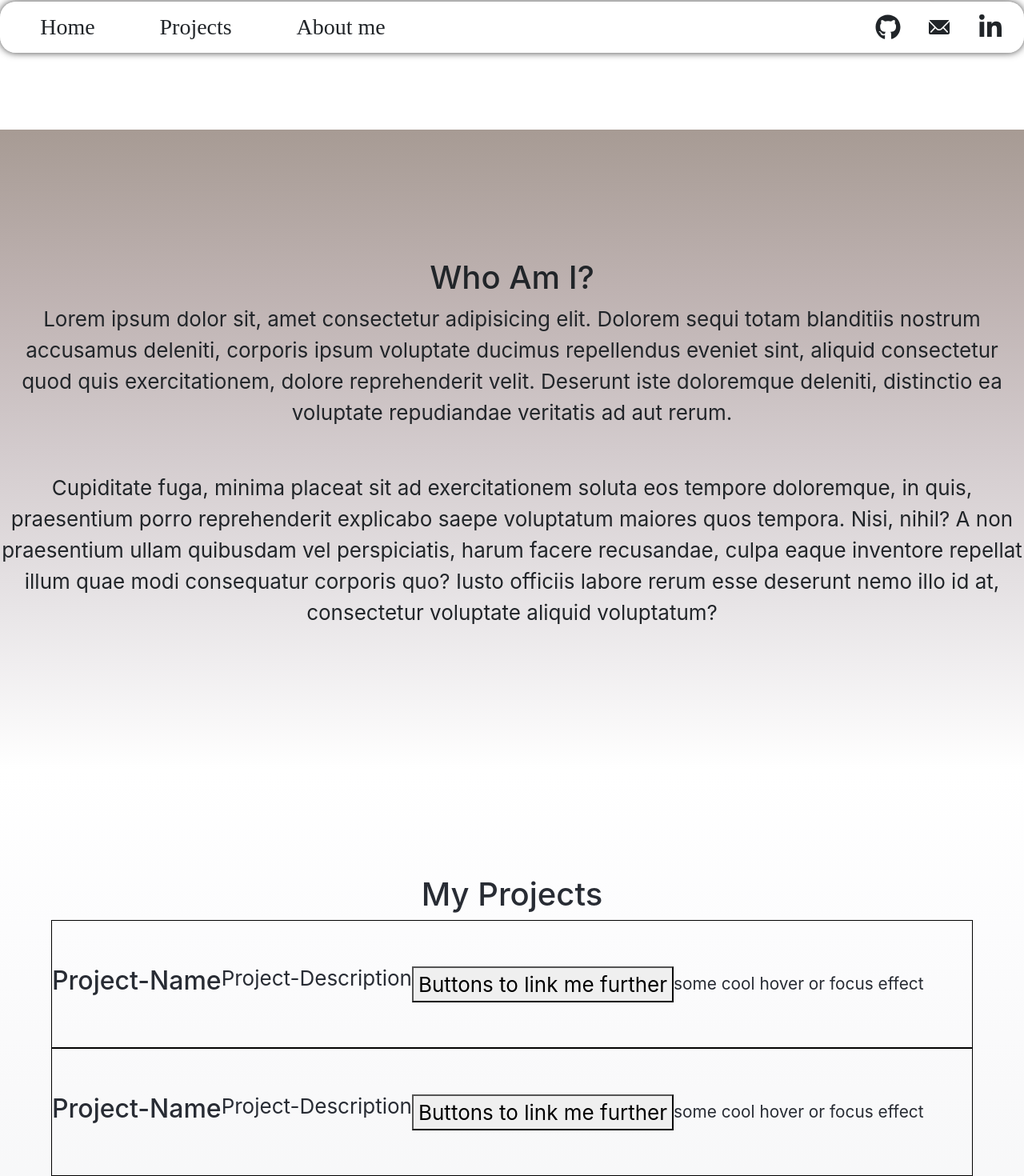
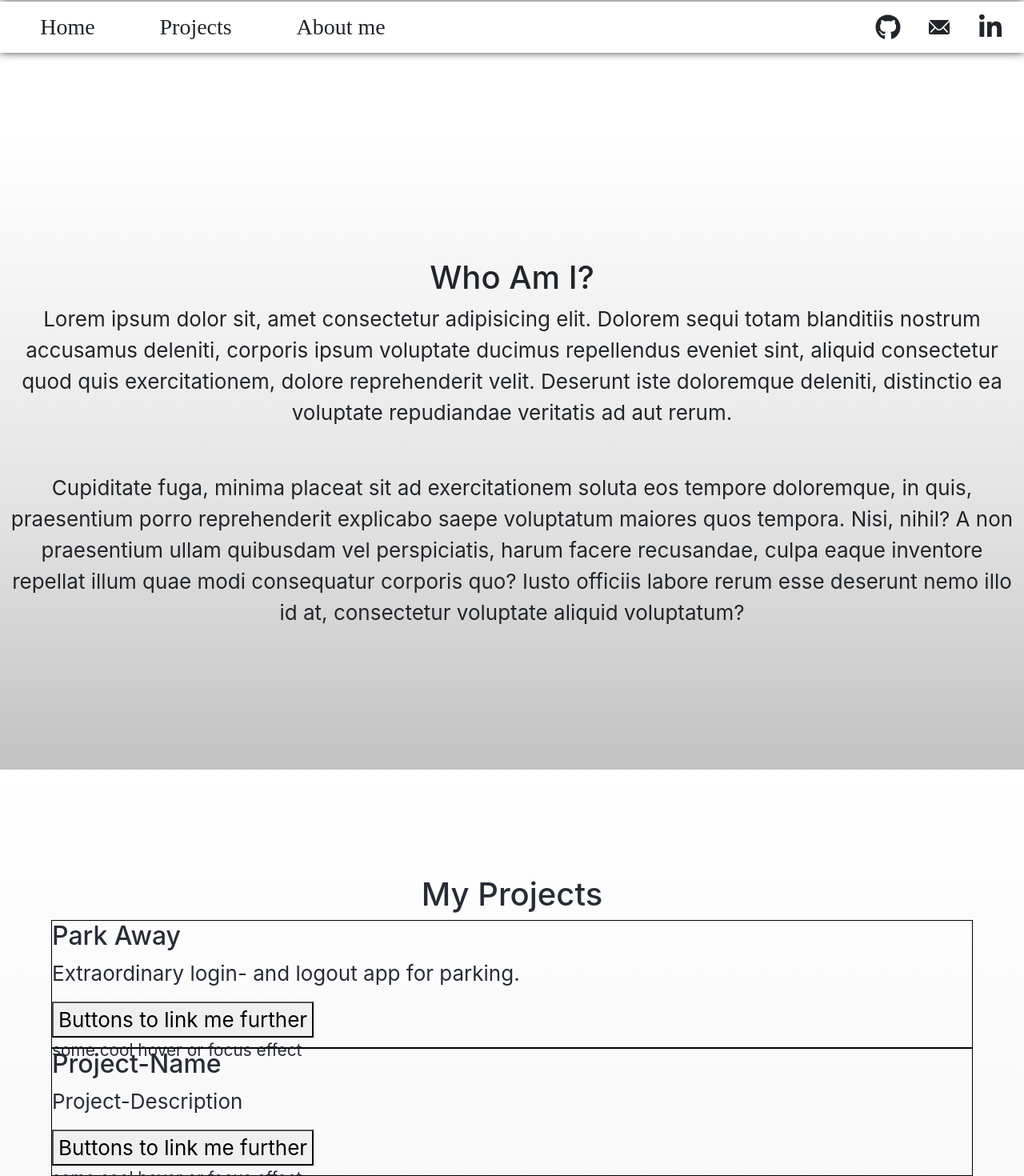
Before and after one commit to reubenvas/portfolio, a React (Create React App) app: page / in a window 1280 px wide. Shown: the part 654-2124 px from the top of the page at 80% size. Built offline with nearby package versions, Linux system fonts and the light colour scheme; a web font is replaced by a local one.

Commit message:
more final styling, adjusted intro for refreshes

```diff
--- a/package.json
+++ b/package.json
@@ -11,7 +11,8 @@
     "react-on-screen": "^2.1.1",
     "react-scripts": "2.1.8",
     "react-scroll": "^1.7.11",
-    "react-typist": "^2.0.5"
+    "react-typist": "^2.0.5",
+    "universal-cookie": "^3.1.0"
   },
   "scripts": {
     "start": "react-scripts start",
--- a/src/App.css
+++ b/src/App.css
@@ -43,7 +43,6 @@
 }
 
 .navbar-container {
-  border-radius: 20px;
   background-color: rgba(255, 255, 255, 0.623);
   /* background-image: linear-gradient(to left top, #b5365c, #c6405a, #d54b57, #e35853, #ef664e, #f67647, #fb8740, #fd9839, #f9ae32, #f2c433, #e6da3d, #d7ef50); */
   /* ändra box-shadow här så den blir mindre på Home */
@@ -108,14 +107,16 @@
 .AboutMe {
   height: 100vh;
   width: 100vw;
+  padding: 0 1vw;
   display: flex;
   flex-direction: column;
   align-items: center;
   justify-content: center;
-  background-image: linear-gradient(to bottom, #a79b94, #beb2b1, #d3cbcd, #e8e5e7, #ffffff);
+  background-image: linear-gradient(to bottom, #ffffff, #fbfbfb, #f7f7f7, #f3f3f3, #efefef, #eaeaea, #e5e5e5, #e0e0e0, #d8d8d8, #d1d1d1, #c9c9c9, #c2c2c2);
 }
 
 .Projects {
+  background-image: linear-gradient(to top, #ffffff, #fbfbfb, #f7f7f7, #f3f3f3, #efefef, #eaeaea, #e5e5e5, #e0e0e0, #d8d8d8, #d1d1d1, #c9c9c9, #c2c2c2);
   height: 100vh;
   width: 100vw;
   display: flex;
@@ -131,7 +132,8 @@
   width: 90vw;
   height: 20vh;
   display: flex;
-  align-items: center;
+  flex-direction: column;
+  align-items: start;
 }
 
 .container {
--- a/src/App.js
+++ b/src/App.js
@@ -1,7 +1,7 @@
 import React, { Component } from 'react';
 import './App.css';
 
-
+import Cookies from 'universal-cookie';
 
 import FullScreenText from './components/FullScreenText';
 import NavigationBar from './components/NavigationBar';
@@ -19,15 +19,29 @@ class App extends Component {
     this.setState({ intro: false });
   }
 
+  isFirstTimeVisit = () => {
+    const cookies = new Cookies();
+
+    if (!cookies.get('welcome')) {
+
+      const date = (new Date()).toLocaleDateString();
+      cookies.set('welcome', date, { path: '/' });
+      return true;
+    }
+
+    return false;
+  }
+
   render() {
 
     const Intro = () => {
-      if (this.state.intro) {
+      if (this.isFirstTimeVisit() && this.state.intro) {
         return (
           <FullScreenText className='Intro'>Hi! #My name is Reuben. #I'm a Fullstack JavaScript Developer!</FullScreenText>
         );
       }
-      return '';
+      window.document.body.style.overflowY = 'visible';
+      return <div />;
     }
 
     return (
@@ -48,9 +62,9 @@ class App extends Component {
         <div className="Projects">
           <h1>My Projects</h1>
           <div className="container">
-            <Project />
-            <Project />
-            <Project />
+            <Project name="Park Away" description="Extraordinary login- and logout app for parking."/>
+            <Project name="Project-Name" description="Project-Description"/>
+            <Project name="Project-Name" description="Project-Description"/>
           </div>
         </div>
         <footer>
--- a/src/components/FullScreenText.js
+++ b/src/components/FullScreenText.js
@@ -4,7 +4,9 @@ import Typist from 'react-typist';
 import { animateScroll } from 'react-scroll';
 
 function scrollTo(query) {
-    const element = document.querySelector(query).getBoundingClientRect().top;
+    let element = document.querySelector(query).getBoundingClientRect().top;
+    console.log(element);
+    element += 0.001;
     animateScroll.scrollTo(element, { smooth: true, duration: 3000, delay: 500 });
 }
 
@@ -19,7 +21,11 @@ const FullScreenText = props => {
             <Typist cursor={{ show: false }} onLineTyped={(line, lineIdx) => {
                 lines.push(line);
                 console.log(lines);
-                if (lines.length === 6) scrollTo('.Home');
+                if (lines.length === 6) {
+                    scrollTo('.Home');
+                    setTimeout(() => window.document.body.style.overflowY = 'visible', 3510)
+
+                }
             }}>
                 {sentences.map((s, i, arr) => {
                     const backspaces = arr.length - 1 !== i ? s.length : 0;
--- a/src/components/NavigationBar.js
+++ b/src/components/NavigationBar.js
@@ -67,8 +67,6 @@ class NavigationBar extends Component {
                         (ggg) => {
                             // make the top navbar change color to its background
                             this.adjustShadow('0px 0px 10px 0px rgba(0,0,0,0.75)');
-                            this.props.turnOffIntro();
-                            window.scrollTo(0,0);
                             console.log(`link was pressed: ${ggg}`);
                         }}>
                     Home
@@ -82,11 +80,12 @@ class NavigationBar extends Component {
                     onSetActive={
                         (ggg) => {
                             console.log(`link was pressed: ${ggg}`);
+                            this.props.turnOffIntro();
                             // this.adjustShadow('0px 28px 27px 3px rgba(0,0,0,0.75)');
 
                         }
                     }
-                >
+                    >
                     Projects
             </Link>
                 <Link
--- a/src/components/Project.js
+++ b/src/components/Project.js
@@ -1,14 +1,18 @@
 import React from 'react';
 
-const Project = () => (
+const Project = (props) => {
 
-    <div className="project">
-        <h2>Project-Name</h2>
-        <p>Project-Description</p>
-        <button>Buttons to link me further</button>
-        <small>some cool hover or focus effect</small>
-    </div>
+    const { name, description } = props;
+    console.log(name, description);
 
-)
+    return (
+        <div className="project">
+            <h2>{name}</h2>
+            <p>{description}</p>
+            <button>Buttons to link me further</button>
+            <small>some cool hover or focus effect</small>
+        </div>
+    );
+}
 
 export default Project;
--- a/src/index.css
+++ b/src/index.css
@@ -1,7 +1,7 @@
 body {
   margin: 0;
   padding: 0;
-  /* overflow-y: hidden; */
+  overflow-y: hidden;
   overflow-x: hidden;
   font-family: -apple-system, BlinkMacSystemFont, "Segoe UI", "Roboto", "Oxygen",
     "Ubuntu", "Cantarell", "Fira Sans", "Droid Sans", "Helvetica Neue",
```
Also changed, not shown: 1 other file (tests, documents, lock files or other folders).
